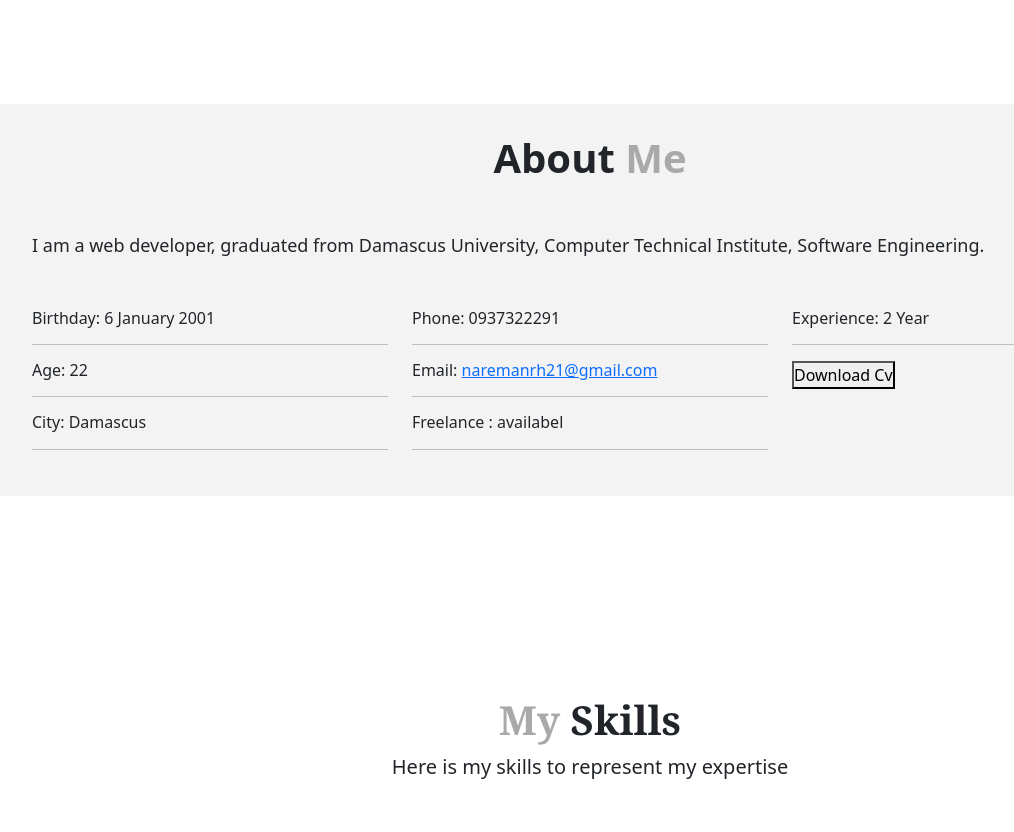
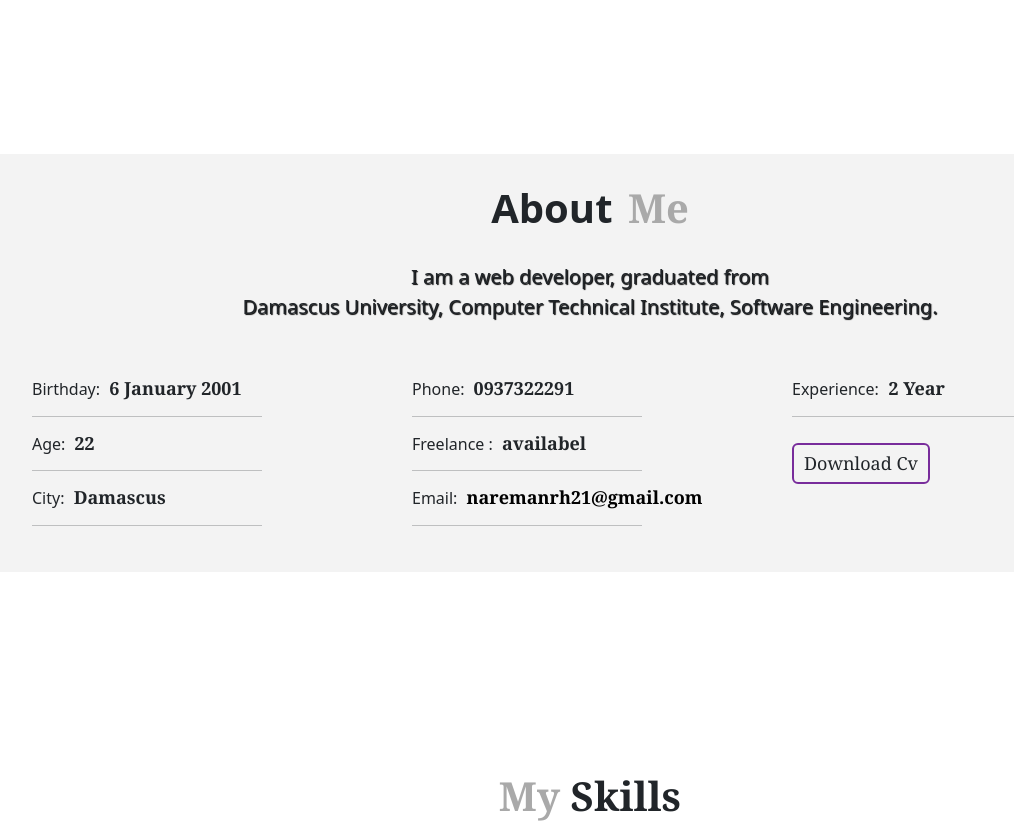
Before and after one commit to NaremanRahmeh/Poptfolio, a React (Create React App) app: page / in a window 1280 px wide. Shown: the part 620-1452 px from the top of the page, without its empty margins (50-1064 px from the left). Built offline with nearby package versions, Linux system fonts and the light colour scheme.

Commit message:
deployed

```diff
--- a/src/Pages/About/About.css
+++ b/src/Pages/About/About.css
@@ -18,8 +18,54 @@
     font-weight:bold;
 }
 .about p{
-    margin-bottom: 50px;
-    margin-top: 50px;
+    margin-top: 30px;
+    padding-bottom: 40px;
+    font-size: 20px;
+    text-align: center;
+    font-weight: 400px;
+    text-shadow: 1px 1px 1px black;
+}
+.about span{
     font-size: 18px;
-    font-weight: 300px;
+    font-family: Georgia, 'Times New Roman', Times, serif;
+    font-weight: bold;
+    margin-left: 5px;
 }
+.about a{
+color: black;
+text-decoration: none;
+}
+hr{
+    width: 230px;
+}
+.about .btn{
+    border: 2px solid rgb(120, 44, 155);
+    background: none;
+    padding: 5px 10px;
+    font-size: 18px;
+    font-family: Georgia, 'Times New Roman', Times, serif;
+    margin-top: 10px;
+    cursor: pointer;
+    position: relative;
+    overflow: hidden;
+}
+.about .btn::before{
+    content: "";
+    left: 0;
+    position: absolute;
+    width: 100%;
+    height: 0%;
+    background: rgb(120, 44, 155);
+    z-index: -1;
+    transition: 0.8s;
+}
+.about .btn1::before{
+     top: 0;
+     border-radius: 0 0 50% 50%;
+}
+.about .btn1:hover::before{
+    height: 180%;
+}
+.about.btn1:hover{
+    color: #fff;
+}
--- a/src/Pages/About/About.js
+++ b/src/Pages/About/About.js
@@ -12,32 +12,32 @@ export const About =()=> {
 
        <h1>About<span> Me</span></h1>
        {/* <hr/> */}
-       <p> I am a web developer, graduated from Damascus University, Computer Technical Institute, Software Engineering.
+       <p> I am a web developer, graduated from  <br/>Damascus University, Computer Technical Institute, Software Engineering.
        </p>
 
         <div className='box'>
 
         <div className='row'>
           <div className='col-md-4 sm-12'>
-           <h6><span>Birthday: </span>6 January 2001</h6>
+           <h6>Birthday: <span>6 January 2001</span></h6>
            <hr/>
-           <h6><span>Age: </span>22</h6>
+           <h6>Age: <span>22</span></h6>
            <hr/>
-           <h6><span>City: </span>Damascus</h6>
+           <h6>City: <span>Damascus</span></h6>
            <hr/>
           </div>
           <div className='col-md-4 sm-12'>
-          <h6><span>Phone: </span>0937322291</h6>
+          <h6>Phone: <span>0937322291</span></h6>
            <hr/>
-           <h6><span>Email: </span><a href='mailto:naremanrh21@gmail.com'>naremanrh21@gmail.com</a></h6>
+           <h6>Freelance : <span>availabel</span></h6>
            <hr/>
-           <h6><span>Freelance : </span>availabel</h6>
+           <h6>Email: <span><a href='mailto:naremanrh21@gmail.com'>naremanrh21@gmail.com</a></span></h6>
            <hr/>
           </div>
           <div className='col-md-4 sm-12'>
-          <h6><span>Experience:</span> 2 Year</h6>
+          <h6>Experience:<span> 2 Year</span></h6>
           <hr/>
-          <button className='btn1'> Download Cv</button>
+          <button className='btn btn1'> Download Cv</button>
           </div>
           </div>
 
--- a/src/Pages/Home/Home.css
+++ b/src/Pages/Home/Home.css
@@ -2,7 +2,7 @@
 
     height: auto;
     color: black;
-    margin-top: 150px;
+    margin-top: 200px;
 }
 .home .row{
     margin-left: 40px;
```
